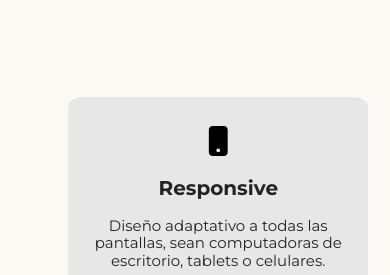
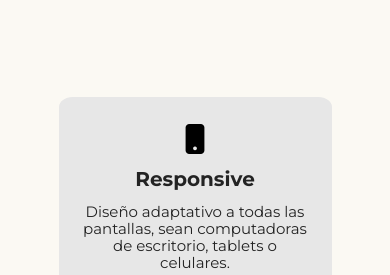
Before and after one commit to mattbidarte/portfolio-matiasbidarte, a website: page index.html in a window 390 px wide. Shown: the part 1725-2000 px from the top of the page. Drawn offline with nearby package versions, Linux system fonts and the light colour scheme.

Commit message:
adaptando a mobile services

```diff
--- a/sass/components/_global.scss
+++ b/sass/components/_global.scss
@@ -27,6 +27,6 @@ section[id] {
 
 .max-width {
     width: 100%;
-    max-width: 65vw;
+    max-width: 70vw;
     margin: 0 auto;
 }
--- a/sass/components/_mediaquerie.scss
+++ b/sass/components/_mediaquerie.scss
@@ -1,4 +1,4 @@
-@media screen and (max-width: 1015px){
+@media screen and (max-width: 1024px){
     .sobremi{
         grid-template-columns: 1fr;
         justify-items: center;
@@ -12,7 +12,7 @@
         }
     }
     .sobremi__services{
-        grid-template-columns: 1fr;
+        grid-template-columns: repeat(2, 1fr);
     }
     .proyectos__about{
         text-align: center;
@@ -58,6 +58,12 @@
             left: 0;
         }
     }
+
+    .sobremi__services{
+        &-card{
+            width: 100%;
+        }
+    }
 }
 
 @media screen and (max-width: 650px){
@@ -71,6 +77,9 @@
             margin: 0 10px;
         }
     }
+    .sobremi__services{
+        grid-template-columns: 1fr;
+    }
 }
 
 @media screen and (max-width: 470px){
--- a/sass/components/_variables.scss
+++ b/sass/components/_variables.scss
@@ -8,6 +8,12 @@ $blanco: #fbf8f3;
     flex-direction: $direction;
     justify-content: $justify;
     align-items: $align;
+}
+
+@mixin gridcenter {
+    display: grid;
+    justify-items: center;
+    align-items: center;
 }
 
 @mixin font ($color, $weight, $size){
```
Also changed, not shown: css/style.css.
